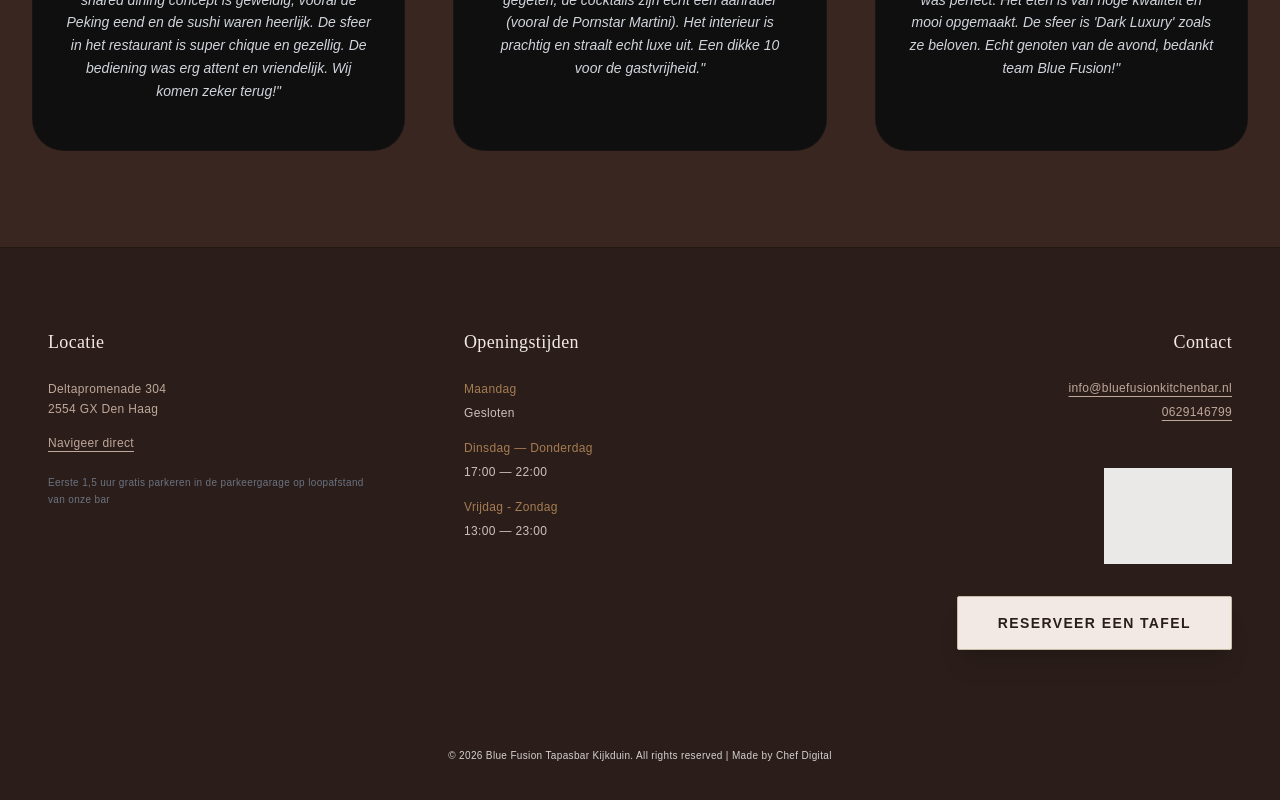
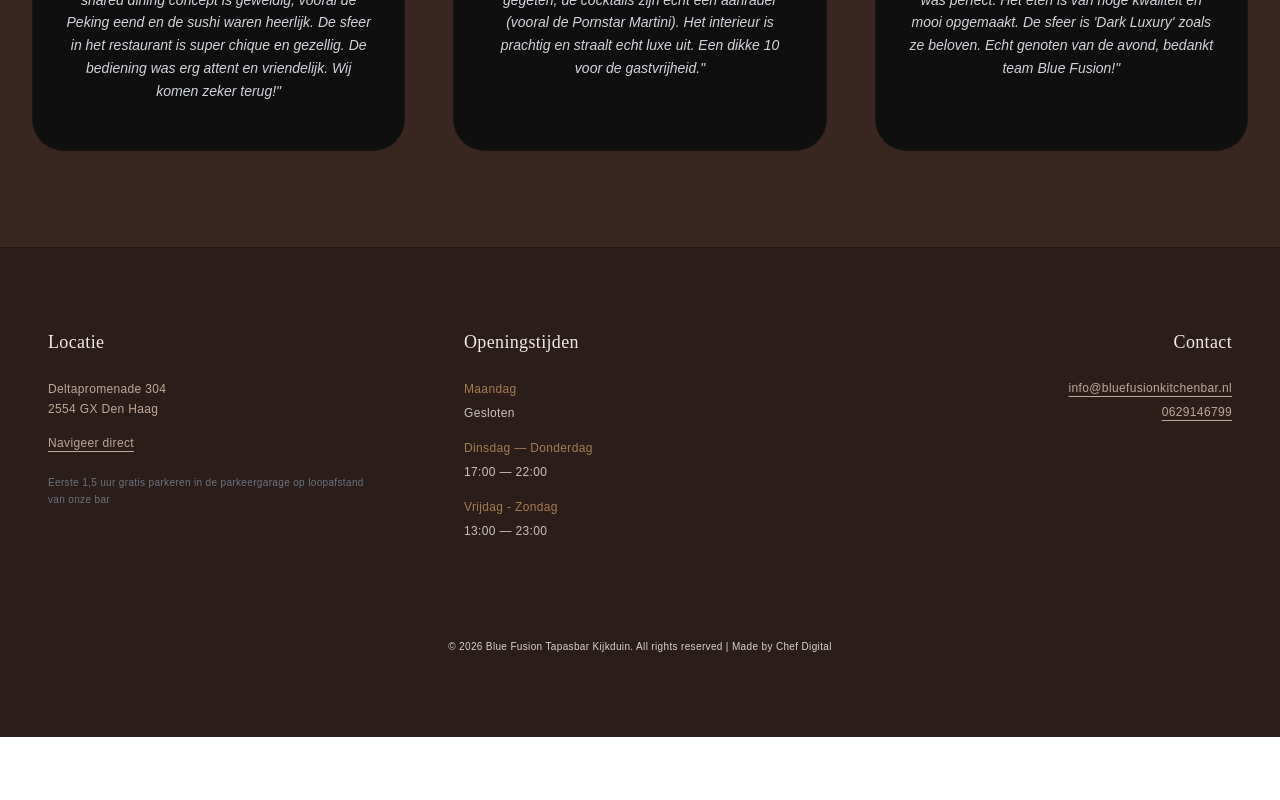
Before and after one commit to CD1878/BF-Test, a React (Vite) app: page / in a window 1280 px wide. Shown: the part 6062-6862 px from the top of the page. After the commit the page ends 6799 px from the top, so only its background shows below. Built offline with nearby package versions, Linux system fonts and the light colour scheme; grey boxes are pictures that could not be loaded; a web font is replaced by a local one.

Commit message:
Remove SBB section and Reserveer Button from footer completely

```diff
--- a/components/Footer.tsx
+++ b/components/Footer.tsx
@@ -1,5 +1,5 @@
 import React from 'react';
-import Button from './Button';
+
 const Footer: React.FC = () => {
   return (
     <footer id="contact" className="bg-bf-espresso text-bf-taupe py-10 md:py-20 font-sans text-sm font-light tracking-wide">
@@ -54,25 +54,7 @@ const Footer: React.FC = () => {
               </a>
             </p>
 
-            <div className="flex flex-row md:flex-col items-center md:items-end gap-6 md:gap-0">
-              <div className="mt-4 md:mt-4 order-2 md:order-1">
-                <img
-                  src="https://seeklogo.com/images/S/sbb-erkend-leerbedrijf-logo-7E66F4D200-seeklogo.com.png"
-                  alt="SBB Erkend Leerbedrijf"
-                  className="w-32 h-auto opacity-90 hover:opacity-100 transition-opacity brightness-0 invert"
-                />
-              </div>
 
-              <Button
-                variant="primary"
-                href="https://widget.thefork.com/a30e4e59-2183-4b34-83a4-8d2a151ae152"
-                target="_blank"
-                rel="noopener noreferrer"
-                className="mt-0 md:mt-8 !bg-[#F2E9E4] !text-[#2B1E1A] !px-10 !py-4 !text-sm !font-bold !tracking-widest !rounded-sm hover:!bg-white hover:!scale-105 shadow-xl transition-all duration-300 order-1 md:order-2 uppercase min-w-[220px]"
-              >
-                Reserveer een tafel
-              </Button>
-            </div>
           </div>
 
         </div>
```
